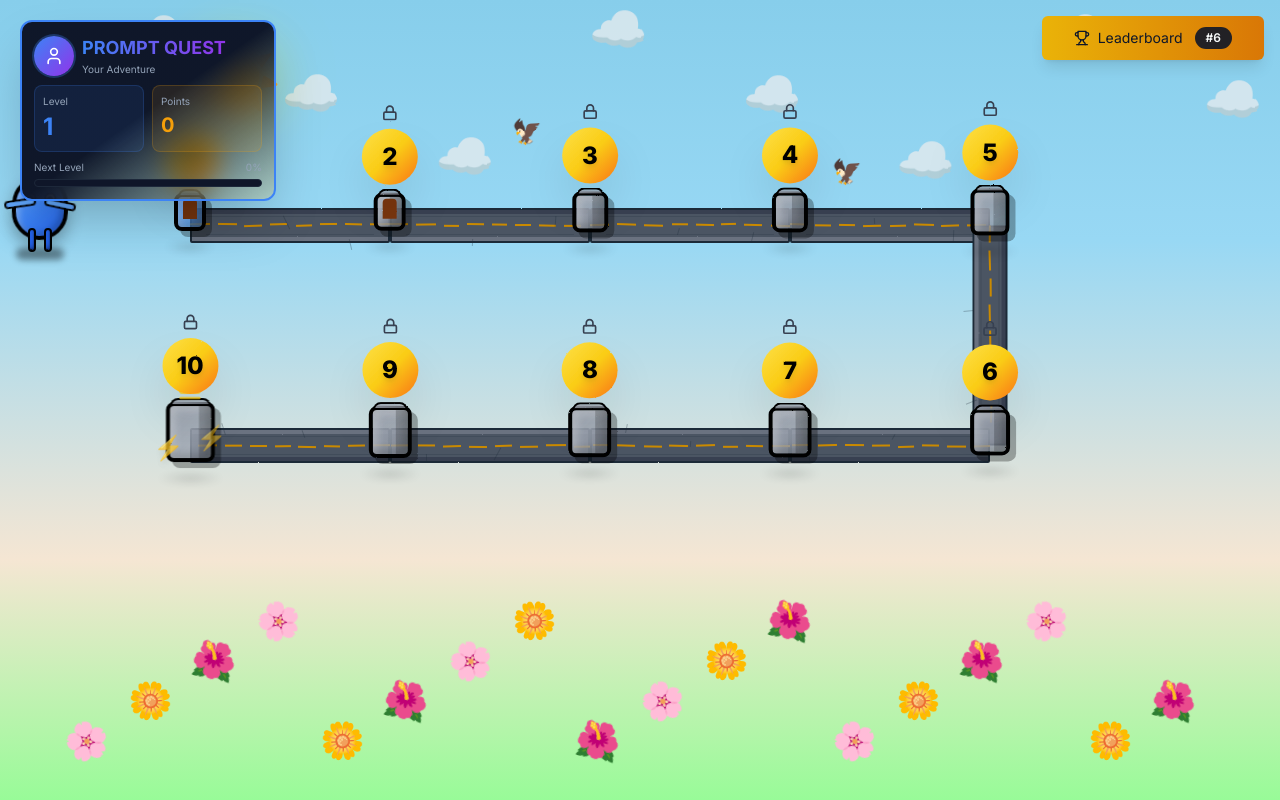
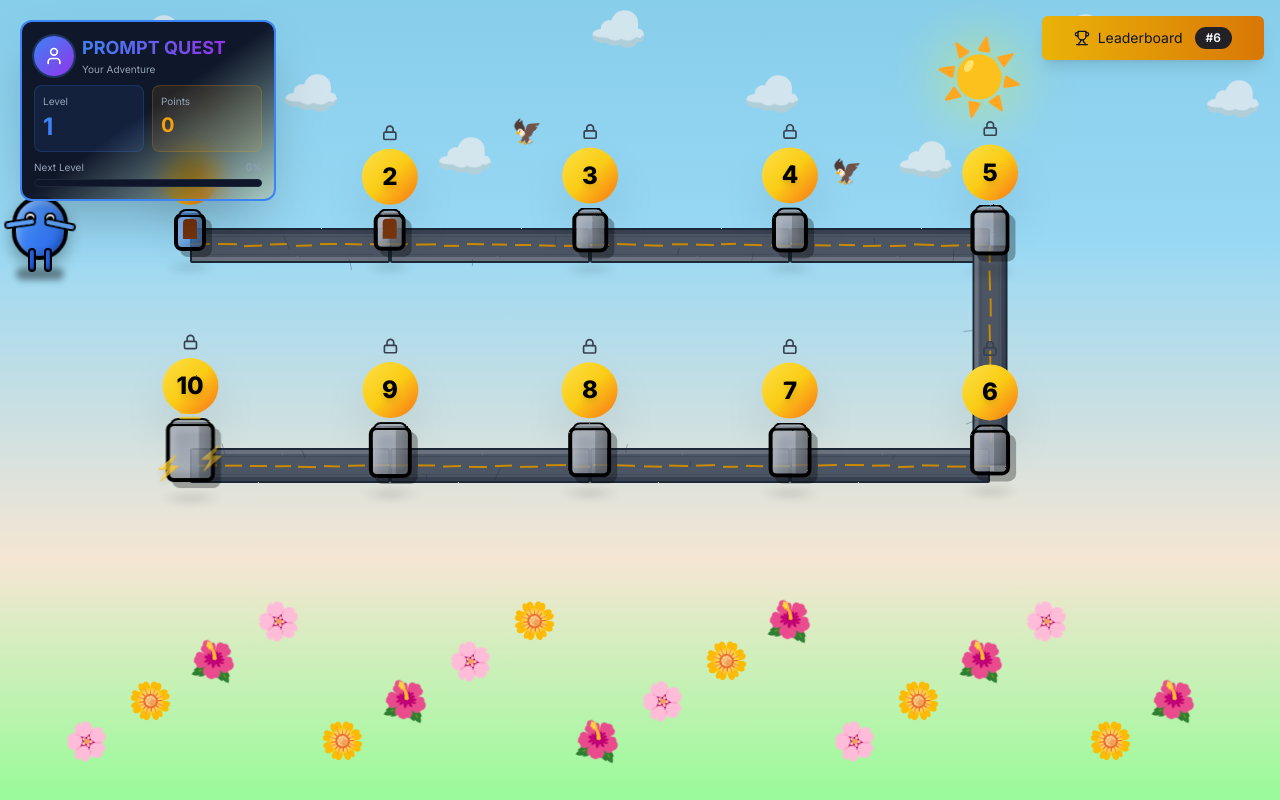
Before and after one commit to sampriti-gopisetti/PromptQuest, a React (Vite) app: page / in a window 1280 px wide. Built offline with nearby package versions, Linux system fonts and the light colour scheme; the HTML template or start-up script is replaced by a standard one.

Commit message:
Visual edit in Lovable

```diff
--- a/src/components/CityMap2D.tsx
+++ b/src/components/CityMap2D.tsx
@@ -30,7 +30,7 @@ export const CityMap2D = ({ onBossClick, onLevelClick }: CityMap2DProps) => {
     const x = row % 2 === 0
       ? 50 + col * colWidth
       : 50 + (4 - col) * colWidth;
-    const y = 80 + row * rowHeight; // Start from top
+    const y = 100 + row * rowHeight; // Start from top
 
     return { x, y };
   };
@@ -147,7 +147,7 @@ export const CityMap2D = ({ onBossClick, onLevelClick }: CityMap2DProps) => {
       <div
         className="absolute text-yellow-400 text-7xl"
         style={{
-          left: '15%',
+          right: '20%',
           top: '5%',
           filter: 'url(#sketch-wobble) drop-shadow(0 0 30px rgba(255,255,0,0.6))',
           zIndex: 5
```
